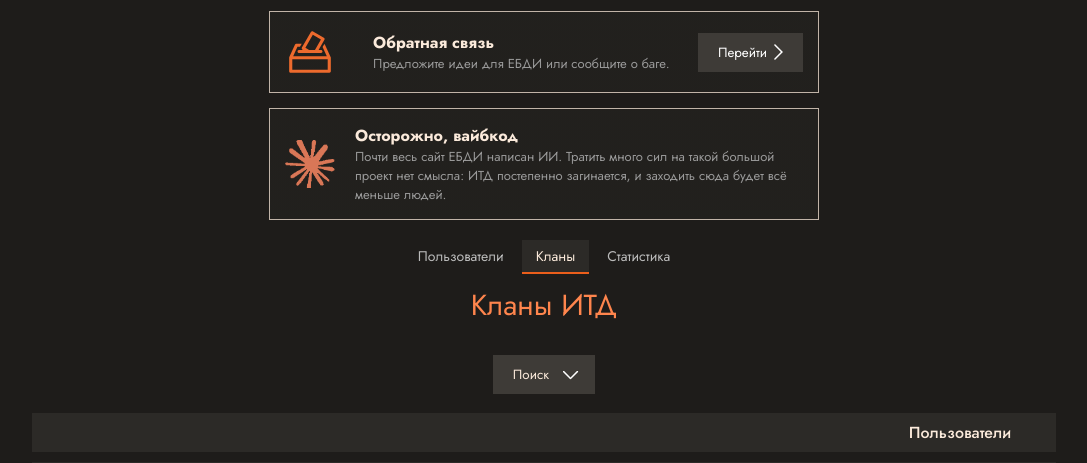
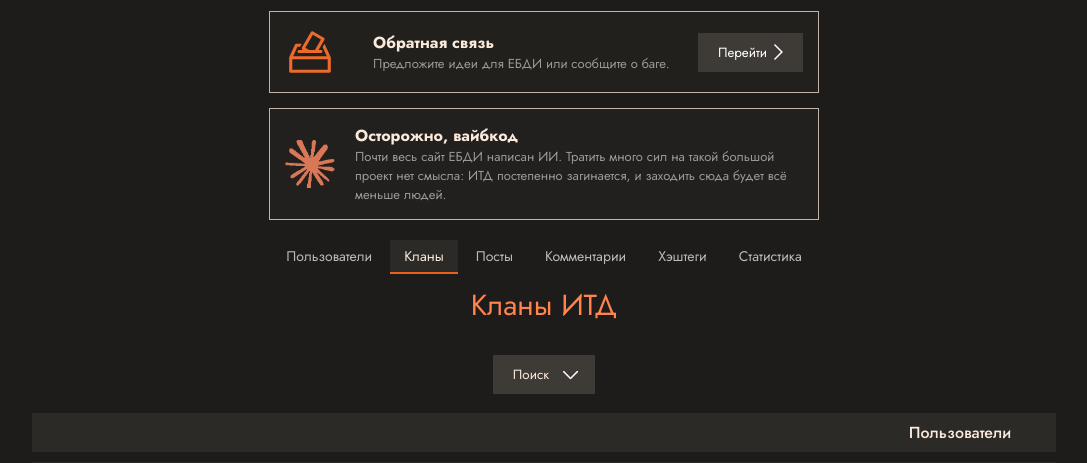
Before and after one commit to itd-sdk/website, a Python web app: template app/templates/ebdi/clans.html in a window 1280 px wide. Shown: the part 279-742 px from the top of the page, without its empty margins (96-1183 px from the left). Run offline with Jinja, Linux system fonts and the light colour scheme; the template is opened without the code that fills it, so the values that code supplies are empty; some libraries are stand-ins or nearby versions.

Commit message:
fix(ebdi): make new tabs visible

```diff
--- a/app/templates/ebdi/base.html
+++ b/app/templates/ebdi/base.html
@@ -4,9 +4,9 @@
 {% set tabs = [
     ("users", "Пользователи", true),
     ("clans", "Кланы", true),
-    ("posts", "Посты", false),
-    ("comments", "Комментарии", false),
-    ("hashtags", "Хэштеги", false),
+    ("posts", "Посты", true),
+    ("comments", "Комментарии", true),
+    ("hashtags", "Хэштеги", true),
     ("stats", "Статистика", true),
 ] %}
 
```
